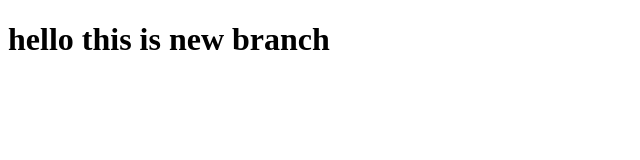
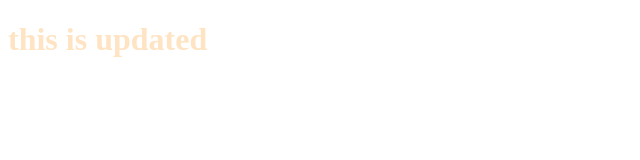
Before and after one commit to nour2002174-1/githup_firstprj, a plain HTML site: page index.html in a window 1280 px wide. Shown: the whole page, without its empty margins (0-640 px from the left). Drawn offline with Linux system fonts and the light colour scheme.

Commit message:
edit in html file

```diff
--- a/index.html
+++ b/index.html
@@ -6,7 +6,7 @@
     <title>Document</title>
 </head>
 <body>
-    <h1>hello this is new branch </h1>
+    <h1 style="color: bisque;">this is updated</h1>
     <script src="app.js"></script>
 
 </body>
```
